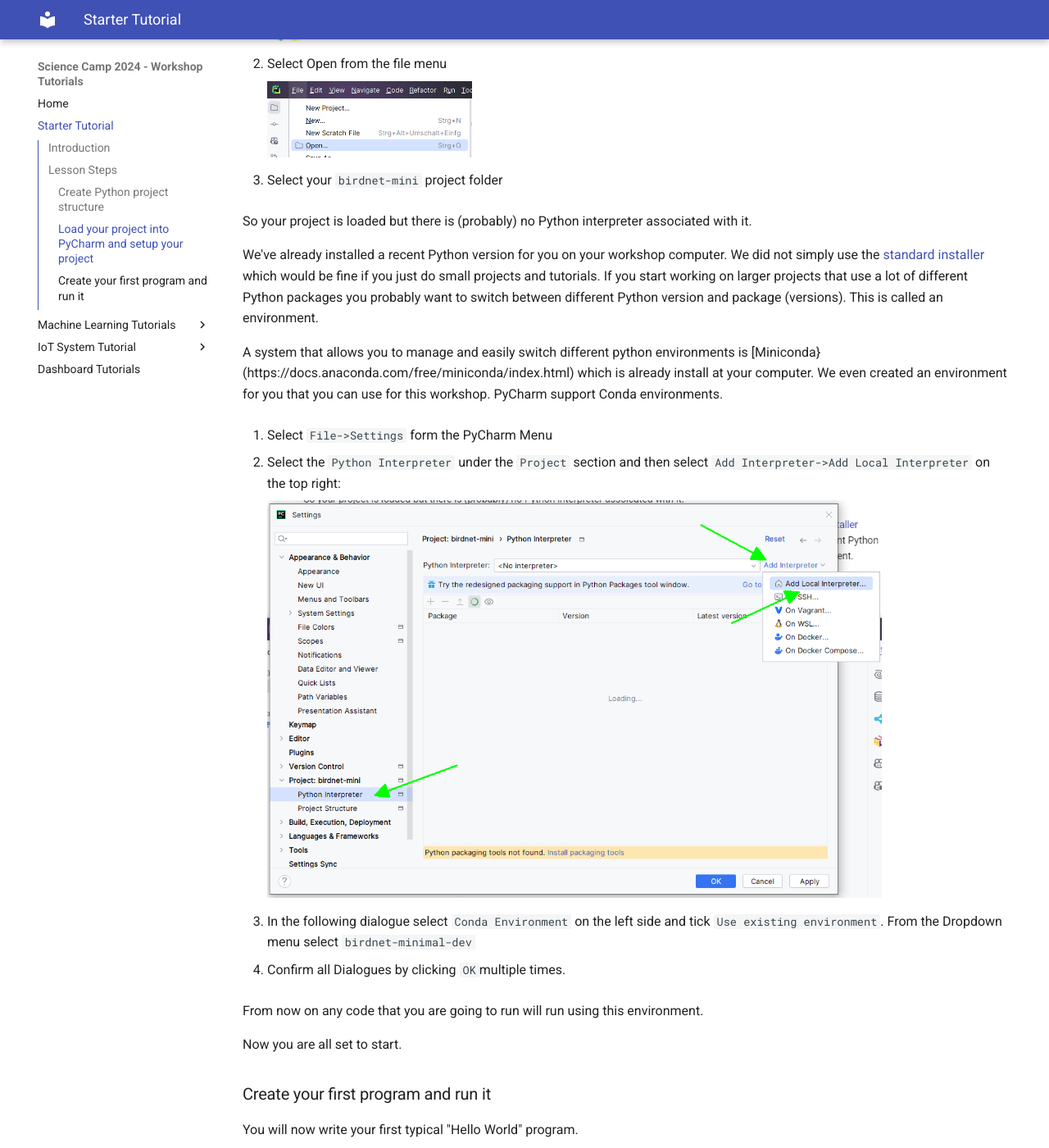
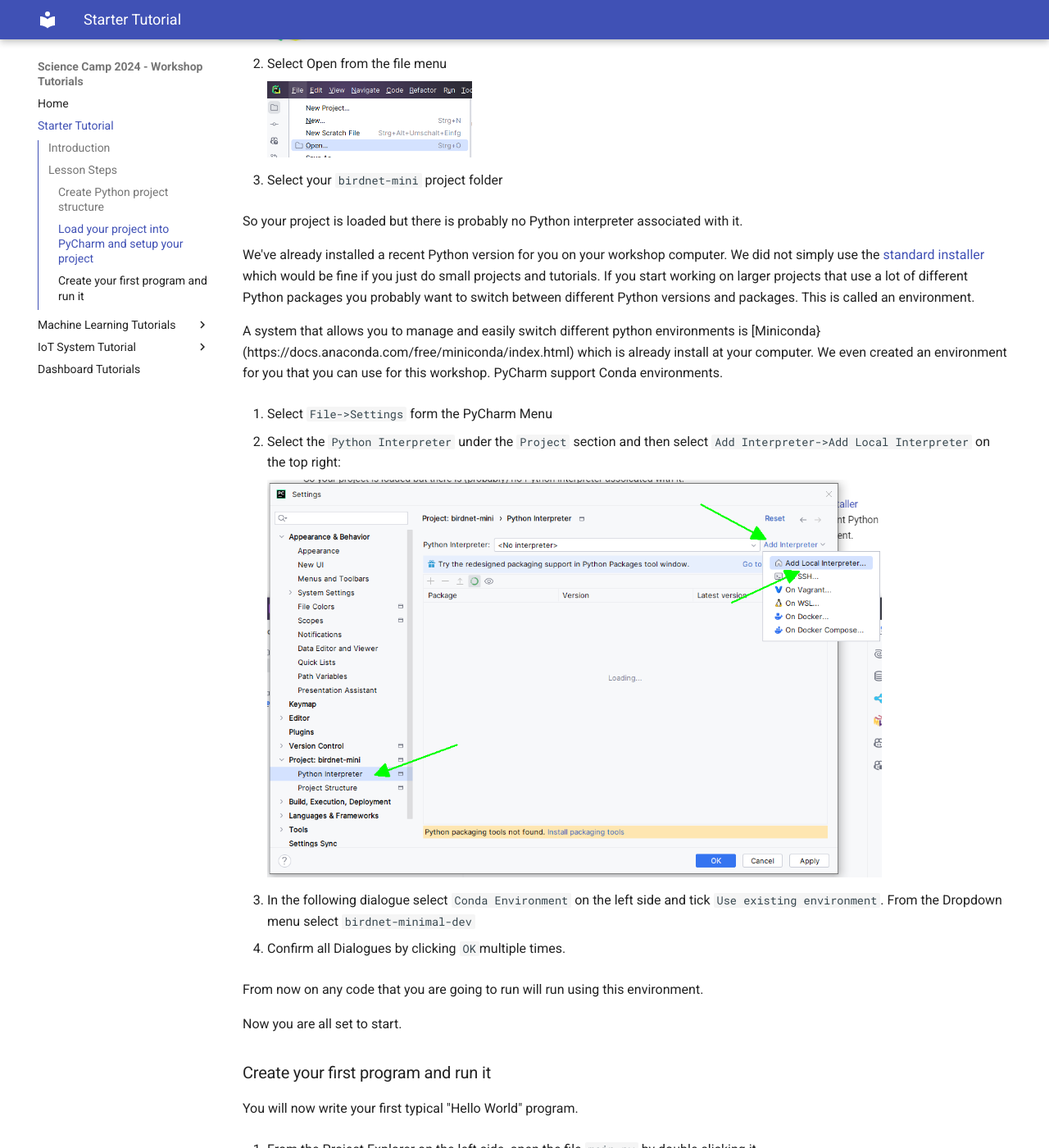
Before and after one commit to Science-Camp-TUI/tutorials, an MkDocs documentation site: the page built from docs/starter/index.md, in a window 1280 px wide and 1400 px high, scrolled down 1178 px. Shown: the whole window at 82% size. Built offline with MkDocs 1.6.1 and Material for MkDocs 9.7.7, drawn with Linux system fonts in a browser that asks for light colours; some of the changed text lies outside the part shown.

Commit message:
Update index.md
Typos und Editing

```diff
--- a/docs/starter/index.md
+++ b/docs/starter/index.md
@@ -53,9 +53,9 @@
 
 3. Select your `birdnet-mini` project folder
 
-So your project is loaded but there is (probably) no Python interpreter associated with it.
+So your project is loaded but there is probably no Python interpreter associated with it.
 
-We've already installed a recent Python version for you on your workshop computer. We did not simply use the [standard installer](https://www.python.org/downloads/) which would be fine if you just do small projects and tutorials. If you start working on larger projects that use a lot of different Python packages you probably want to switch between different Python version and package (versions). This is called an environment.
+We've already installed a recent Python version for you on your workshop computer. We did not simply use the [standard installer](https://www.python.org/downloads/) which would be fine if you just do small projects and tutorials. If you start working on larger projects that use a lot of different Python packages you probably want to switch between different Python versions and packages. This is called an environment.
 
 A system that allows you to manage and easily switch different python environments is [Miniconda}(https://docs.anaconda.com/free/miniconda/index.html) which is already install at your computer. We even created an environment for you that you can use for this workshop. PyCharm support Conda environments.
 
```
Also changed, not shown: other parts of docs/starter/index.md (+1 -1 lines).
